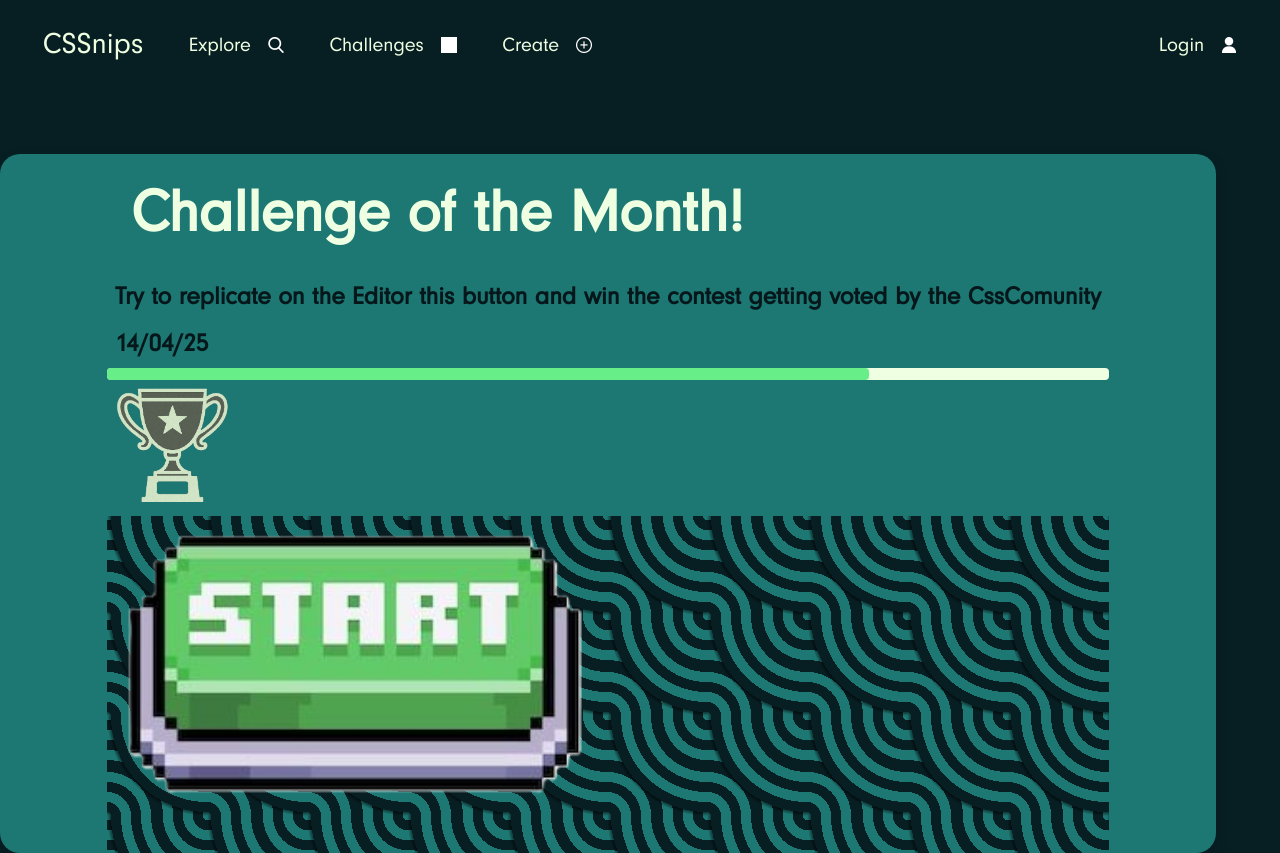
After one commit to reSalmone/CSSnips, a PHP site: page /challenge_selected.html in a window 1280 px wide. The commit adds this page. Run offline with PHP 8.4, Linux system fonts and the light colour scheme; grey boxes are pictures that could not be loaded.

Commit message:
Challenge selected page

```diff
--- /dev/null
+++ b/challenge_selected.css
@@ -0,0 +1,109 @@
+@import './data.css';
+
+#rest {
+    display: flex;
+    flex-direction: row;
+    align-items: center;
+    background-color: var(--color1);
+}
+.contest-box {
+    background: var(--color2);
+    width: 95%;
+    border-radius: 20px;
+    margin-top: 5%;
+    display: flex;
+    flex-direction: column;
+    align-items: center;
+    justify-content: center;
+    box-shadow: rgb(0, 0, 0, 0.1) 0px 5px 15px;
+    overflow: hidden;
+}
+
+.contest-info-box {
+    width: 100%;
+    display: grid;
+    grid-template:
+            'a a a a'
+            'b b c c'
+            'd d c c'
+            'f f c c'
+            ;
+}
+
+.contest-title {
+    grid-area: a;
+    color: var(--color4);
+    font-size: 60px;
+    font-weight: bold;
+    padding: 1.5rem;
+}
+
+.contest-subtitle {
+    grid-area: b;
+    color: color-mix(in srgb, var(--color3) 75%, black);
+    font-size: 25px;
+    padding-left: 3%;
+    font-weight: bold;
+    padding: 0.5rem;
+}
+
+.contest-background-target {
+
+    grid-area: c;
+    --s: 100px;
+    /* control the size */
+    --c1: var(--color2);
+    --c2: var(--color1);
+
+    --_g: var(--c2) 4% 14%, var(--c1) 14% 24%, var(--c2) 22% 34%,
+        var(--c1) 34% 44%, var(--c2) 44% 56%, var(--c1) 56% 66%, var(--c2) 66% 76%,
+        var(--c1) 76% 86%, var(--c2) 86% 96%;
+    background: radial-gradient(100% 100% at 100% 0,
+            var(--c1) 4%,
+            var(--_g),
+            #0008 96%,
+            #0000),
+        radial-gradient(100% 100% at 0 100%,
+            #0000,
+            #0008 4%,
+            var(--_g),
+            var(--c1) 96%) var(--c1);
+    background-size: var(--s) var(--s);
+
+}
+
+.data .range {
+    position: relative;
+    background-color: var(--color4);
+    width: 100%;
+    height: 0.75rem;
+    border-radius: 0.25rem;
+    grid-area: d;
+
+}
+
+.data .range .fill {
+    position: absolute;
+    top: 0;
+    left: 0;
+    background-color: var(--color6);
+    width: 76%;
+    height: 100%;
+    border-radius: 0.25rem;
+}
+
+
+.nicon-target {
+    width: 50%;
+    height: 50%;
+    margin-right: 100px;
+    overflow: hidden;
+}
+
+.nicon-trophy {
+    grid-area:e;
+    width: 130px;
+    height: 130px;
+    filter: saturate(100%) invert(90%) sepia(3%) saturate(1327%) hue-rotate(54deg) brightness(109%) contrast(102%);
+    padding: 0.5rem;
+}
--- /dev/null
+++ b/challenge_selected.html
@@ -0,0 +1,68 @@
+<!DOCTYPE html>
+<html lang="en">
+
+<head>
+    <meta charset="UTF-8">
+    <meta name="viewport" content="width=device-width, initial-scale=1.0">
+    <title>CSSnip - Challenge</title>
+    <link rel="stylesheet" href="data.css">
+    <link rel="stylesheet" href="assets/NoveoSans-Book/style.css">
+    <link rel="stylesheet" href="challenge_selected.css">
+    <link rel="stylesheet" href="navbar.css">
+
+</head>
+
+<body>
+    <div class="navbar">
+        <div class="left-navbar">
+            <a href="index.php" class="navbar-title">CSSnips</a>
+            <button class="nbutton" onclick="C" type="button">
+                <span>Explore</span>
+                <img src="assets/search.png" class="nicon">
+            </button>
+            <button class="nbutton" onclick="location.href = 'challenges.html'" type="button">
+                <span>Challenges</span>
+                <img src="assets/target.png" class="nicon">
+            </button>
+            <button class="nbutton" onclick="location.href = 'creator.php'" type="button">
+                <span>Create</span>
+                <img src="assets/add.png" class="nicon">
+            </button>
+        </div>
+        <div class="right-navbar">
+            <button class="nbutton" type="button">
+                <span>Login</span>
+                <img src="assets/user.png" class="nicon">
+            </button>
+        </div>
+    </div>
+    <div id="rest">
+        <div class="contest-box">
+
+            <div class="contest-info-box>">
+                <div class="contest-title">Challenge of the Month!</div>
+                <div class="contest-subtitle">Try to replicate on the Editor this button
+                    and win the contest getting voted by the CssComunity</div>
+                <div class="data">
+                    <p class="contest-subtitle">
+                        14/04/25
+                    </p>
+                    <div class="range">
+                        <div class="fill">
+                        </div>
+                    </div>
+                </div>
+                    <img src="assets/trophy.png" class="nicon-trophy">
+                <div class="contest-background-target">
+                    <img src="assets/pixel_botton.png" class="nicon-target">
+                </div>
+            </div>
+
+
+        </div>
+
+
+    </div>
+
+
+</body>
--- a/challenges.html
+++ b/challenges.html
@@ -5,7 +5,7 @@
     <meta charset="UTF-8">
     <meta name="viewport" content="width=device-width, initial-scale=1.0">
     <title>CSSnip - Challenges</title>
-    <link rel="stylesheet" href="test.css">
+    <link rel="stylesheet" href="data.css">
     <link rel="stylesheet" href="assets/NoveoSans-Book/style.css">
     <link rel="stylesheet" href="challenges.css">
     <link rel="stylesheet" href="navbar.css">
@@ -16,7 +16,7 @@
     <div class="navbar">
         <div class="left-navbar">
             <a href="index.php" class="navbar-title">CSSnips</a>
-            <button class="nbutton" onclick="location.href='explorer.php'" type="button">
+            <button class="nbutton" onclick="C" type="button">
                 <span>Explore</span>
                 <img src="assets/search.png" class="nicon">
             </button>
@@ -49,7 +49,7 @@
         </div>
         <div class="contest-box">
 
-            <div class="contest-info-box>">
+            <div class="contest-info-box>" onclick="location.href = 'challenge_selected.html' " type="button">
                 <div class="contest-title">Challenge of the Month!</div>
                 <div class="contest-subinfo-box">
                     <div class="contest-subtitle">Try to replicate on the Editor this button
```
Also changed, not shown: challenges.css (+15 -0 lines), assets/scripts/challenges.js (added).
